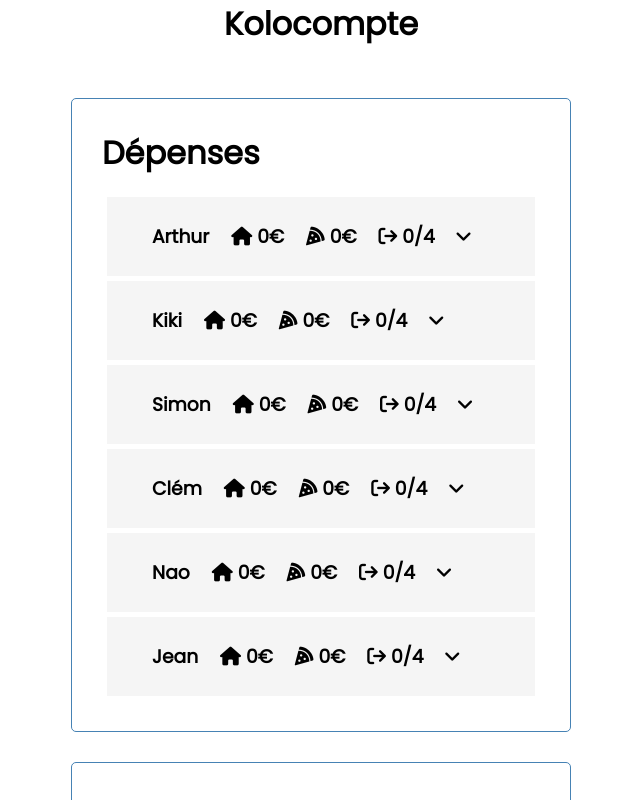
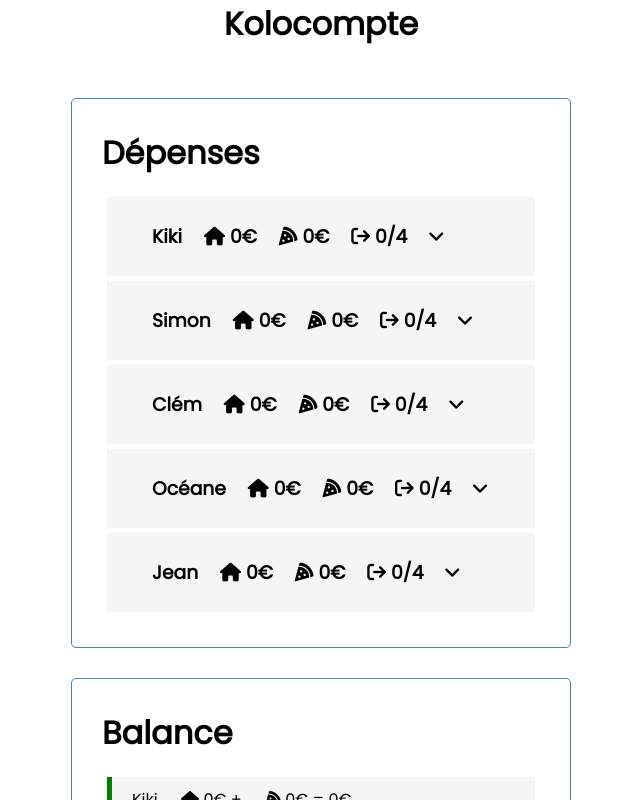
Before and after one commit to JeanMainguy/Kolocompte, a Vue app: page / in a window 1280 px wide. Shown: the top 800 px of the page, without its empty margins (319-959 px from the left). Built offline with nearby package versions, Linux system fonts and the light colour scheme.

Commit message:
update members_name

```diff
--- a/src/App.vue
+++ b/src/App.vue
@@ -233,7 +233,7 @@ export default {
 
     this.total_weeks_spent = 0,
 
-    this.members_name = ["Arthur", "Kiki", "Simon", "Clém", "Nao", "Jean"]
+    this.members_name = ["Kiki", "Simon", "Clém", "Océane", "Jean"]
 
     this.members = []
   //     {
```
